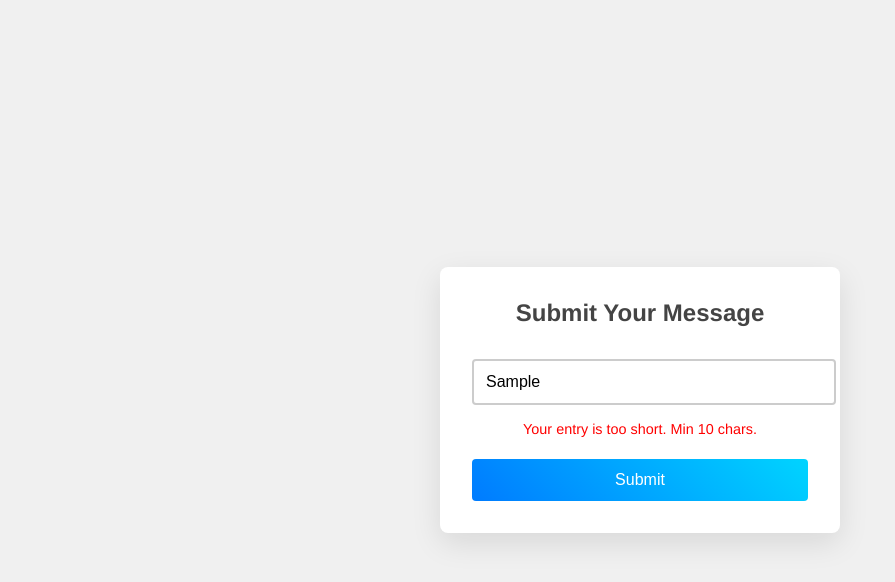
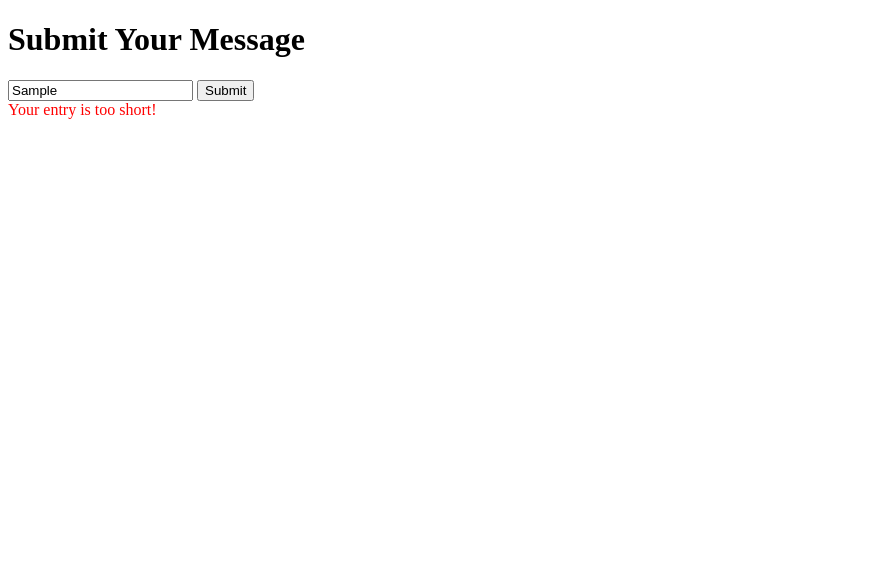
Before and after one commit to BluePinStudio/confess, a plain HTML site: page index.html in a window 1280 px wide. Both pictures are taken after typing "Sample" into the empty fields and a click on the button "Submit". Shown: the whole page, without its empty margins (0-895 px from the left). Drawn offline with Linux system fonts and the light colour scheme.

Commit message:
Update index.html

```diff
--- a/index.html
+++ b/index.html
@@ -1,130 +1,63 @@
 <!DOCTYPE html>
-<html lang="en">
+<html>
 <head>
-<meta charset="UTF-8" />
-<meta name="viewport" content="width=device-width, initial-scale=1.0"/>
-<title>Submit Your Message</title>
-<style>
-    body, html {
-        margin: 0;
-        padding: 0;
-        font-family: 'Helvetica Neue', Arial, sans-serif;
-        background: #f0f0f0;
-        color: #333;
-        height: 100%;
-    }
-    body {
-        display: flex;
-        justify-content: center;
-        align-items: center;
-    }
-    .container {
-        background: #fff;
-        width: 90%;
-        max-width: 400px;
-        padding: 2rem;
-        box-shadow: 0 10px 30px rgba(0,0,0,0.1);
-        border-radius: 8px;
-        display: flex;
-        flex-direction: column;
-        gap: 1rem;
-        box-sizing: border-box;
-    }
-    h1 {
-        font-size: 1.5rem;
-        margin: 0 0 1rem 0;
-        text-align: center;
-        color: #444;
-    }
-    .input-field {
-        width: 100%;
-        padding: 0.75rem;
-        border: 2px solid #ccc;
-        border-radius: 4px;
-        font-size: 1rem;
-    }
-    .input-field:focus {
-        border-color: #007BFF;
-        box-shadow: 0 0 5px rgba(0,123,255,0.5);
-    }
-    .submit-btn {
-        padding: 0.75rem;
-        font-size: 1rem;
-        color: #fff;
-        background: linear-gradient(45deg, #007BFF, #00D4FF);
-        border: none;
-        border-radius: 4px;
-        cursor: pointer;
-    }
-    .feedback {
-        font-size: 0.9rem;
-        text-align: center;
-        min-height: 1.5em;
-    }
-</style>
+<meta charset="UTF-8">
+<title>Submit Message (JSONP)</title>
 </head>
 <body>
-<div class="container">
+
 <h1>Submit Your Message</h1>
-    <input type="text" id="messageInput" class="input-field" placeholder="Enter your text (10-250 chars)"/>
-    <div id="feedback" class="feedback"></div>
-    <button id="submitBtn" class="submit-btn">Submit</button>
-</div>
+<input type="text" id="messageInput" placeholder="Enter text (10-250 chars)">
+<button id="submitBtn">Submit</button>
+<div id="feedback"></div>
+
 <script>
+// Callback function to handle the JSONP response
+function handleResponse(data) {
+  const feedback = document.getElementById('feedback');
+  if (data.status === 'success') {
+    feedback.style.color = 'green';
+    feedback.textContent = "Success! Your UID: " + data.uid;
+  } else {
+    feedback.style.color = 'red';
+    feedback.textContent = "Error occurred.";
+  }
+}
+
+// Triggered when user clicks Submit
+document.getElementById('submitBtn').addEventListener('click', function() {
   const messageInput = document.getElementById('messageInput');
-    const submitBtn = document.getElementById('submitBtn');
   const feedback = document.getElementById('feedback');
-
-    const endpointURL = "https://script.google.com/macros/s/AKfycbzzAOExOmJwktWLREDq4FkdbI5ER9D73tydEXhIMfsbYXketI9bpSpkDjjIPZBEAdJoKA/exec"; // e.g. https://script.google.com/macros/s/AKfycb.../exec
-
-    submitBtn.addEventListener('click', handleSubmit);
-
-    function handleSubmit() {
   const userText = messageInput.value.trim();
 
+  // Validate input length
   if (userText.length < 10) {
     feedback.style.color = 'red';
-            feedback.textContent = "Your entry is too short. Min 10 chars.";
+    feedback.textContent = "Your entry is too short!";
     return;
   }
   if (userText.length > 250) {
     feedback.style.color = 'red';
-            feedback.textContent = "Your entry is too long. Max 250 chars.";
+    feedback.textContent = "Your entry is too long!";
     return;
   }
 
-        submitBtn.disabled = true;
   feedback.textContent = "Submitting...";
 
-        // Using URL-encoded form data, which should avoid preflight
-        const bodyData = "text=" + encodeURIComponent(userText);
+  // Dynamically create a script tag for JSONP
+  const script = document.createElement('script');
+  // Replace with your actual Web App URL
+  const endpointURL = "https://script.google.com/macros/s/AKfycbyeWFWR0kiQoK1rX5CkbG9uxKUWO_MsXIVr9viFbVGXFq5Idm-t5cYlyYlEzbcNLTwPTQ/exec";
 
-        fetch(endpointURL, {
-            method: 'POST',
-            headers: {
-              'Content-Type': 'application/x-www-form-urlencoded'
-            },
-            body: bodyData
-        })
-        .then(response => response.json())
-        .then(data => {
-            submitBtn.disabled = false;
-            if (data.status === "success") {
-                feedback.style.color = 'green';
-                feedback.textContent = `Success! Your UID: ${data.uid}`;
-                messageInput.value = '';
-            } else {
-                feedback.style.color = 'red';
-                feedback.textContent = "Error occurred. Please try again.";
-            }
-        })
-        .catch(err => {
-            submitBtn.disabled = false;
-            feedback.style.color = 'red';
-            feedback.textContent = "Network error. Check console.";
-            console.error('Error submitting data:', err);
+  // Append parameters including callback and text
+  script.src = endpointURL + "?callback=handleResponse&text=" + encodeURIComponent(userText);
+
+  // Append script to document to initiate the request
+  document.body.appendChild(script);
+
+  // After loading, script will call `handleResponse(data)`
 });
-    }
 </script>
+
 </body>
 </html>
```
Lines whose indentation alone changed are shown as unchanged.
